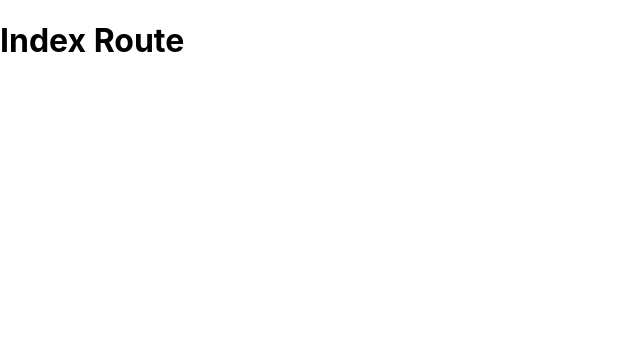
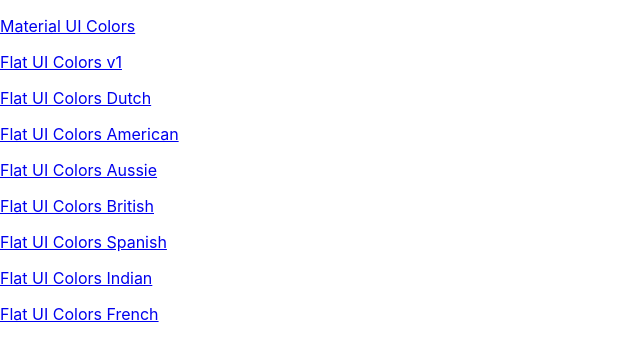
Before and after one commit to mrvncaragay/color-picker, a React (Create React App) app: page / in a window 1280 px wide. Shown: the top 358 px of the page, without its empty margins (0-640 px from the left). Built offline with nearby package versions, Linux system fonts and the light colour scheme.

Commit message:
added palette list in index

```diff
--- a/src/App.js
+++ b/src/App.js
@@ -1,5 +1,6 @@
 import React from "react";
 import { Route, Switch } from "react-router-dom";
+import PaletteList from "./PaletteList";
 import Palette from "./Palette";
 import seedColors from "./seedColors";
 import { generatePalette } from "./colorHelpers";
@@ -13,7 +14,11 @@ function App() {
 
   return (
     <Switch>
-      <Route exact path="/" render={() => <h1>Index Route</h1>} />
+      <Route
+        exact
+        path="/"
+        render={() => <PaletteList palettes={seedColors} />}
+      />
       <Route
         exact
         path="/palette/:id"
--- a/src/Navbar.js
+++ b/src/Navbar.js
@@ -1,4 +1,5 @@
 import React, { useState } from "react";
+import { Link } from "react-router-dom";
 import Slider from "rc-slider";
 import { Select, MenuItem } from "@material-ui/core";
 import { Snackbar } from "@material-ui/core";
@@ -24,7 +25,7 @@ const Navbar = ({ level, changeLevel, changeFormat }) => {
   return (
     <header className="Navbar">
       <div className="logo">
-        <a href="#">Color picker</a>
+        <Link to="/"> Color picker</Link>
       </div>
 
       <div className="slider-container">
--- /dev/null
+++ b/src/PaletteList.js
@@ -0,0 +1,16 @@
+import React from "react";
+import { Link } from "react-router-dom";
+
+const PaletteList = ({ palettes }) => {
+  return (
+    <div>
+      {palettes.map(palette => (
+        <p>
+          <Link to={`/palette/${palette.id}`}>{palette.paletteName}</Link>
+        </p>
+      ))}
+    </div>
+  );
+};
+
+export default PaletteList;
```
